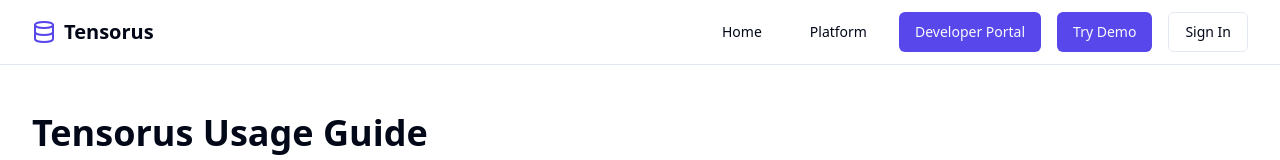
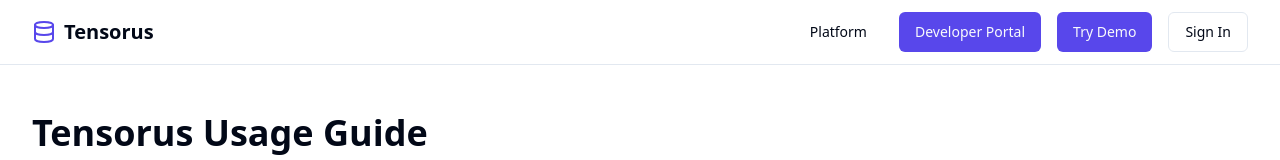
Before and after one commit to tensorusai/tensorus-website, a Next.js app: page /guide in a window 1280 px wide. Shown: the top 160 px of the page. Built offline with nearby package versions, Linux system fonts and the light colour scheme; no server answers.

Commit message:
Fix navbar

```diff
--- a/app/guide/page.tsx
+++ b/app/guide/page.tsx
@@ -21,9 +21,6 @@ export default function GuidePage() {
           <MainNav />
           <div className="ml-auto flex items-center space-x-2 md:space-x-4">
             <div className="hidden md:flex items-center space-x-4">
-              <Button variant="ghost" asChild>
-                <Link href="/">Home</Link>
-              </Button>
               <Button variant="ghost" asChild>
                 <Link href="/platform">Platform</Link>
               </Button>
```
